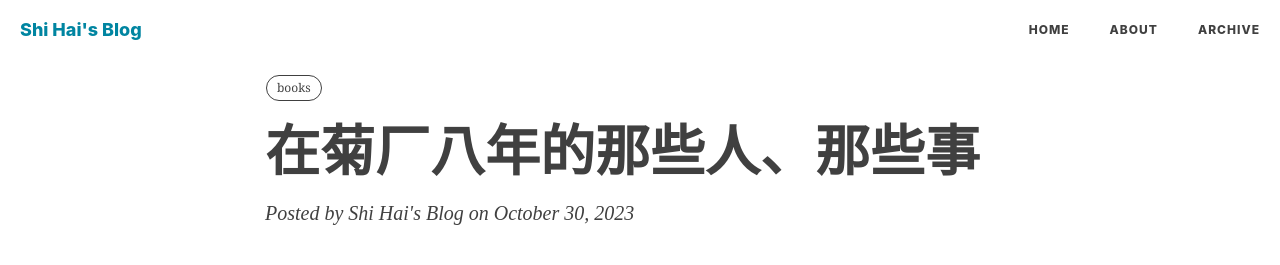
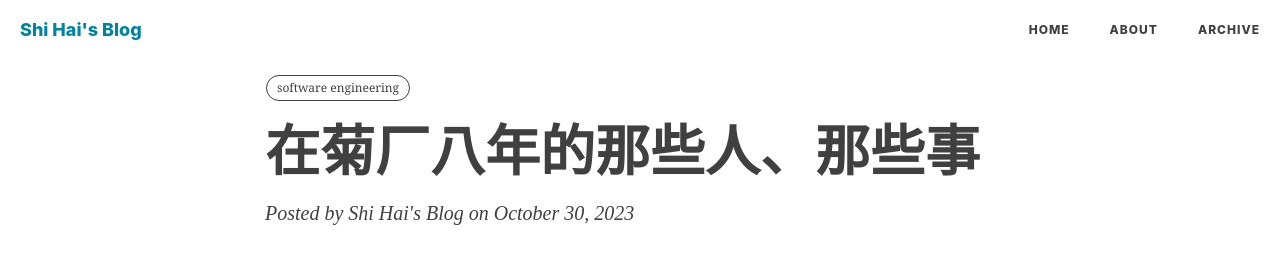
Before and after one commit to shihai1991/shihai1991.github.io, a Jekyll site: the page built from _posts/2023-10-30-在菊厂八年的那些人那些事.md, in a window 1280 px wide and 900 px high. Shown: the top 265 px of the window. Built offline with Jekyll 4.4.1, drawn with Linux system fonts in a browser that asks for light colours; nearby versions of some CDN libraries; comment, search, counter and statistics services are not loaded.

Commit message:
Update 2023-10-30-在菊厂八年的那些人那些事.md

```diff
--- a/_posts/2023-10-30-在菊厂八年的那些人那些事.md
+++ b/_posts/2023-10-30-在菊厂八年的那些人那些事.md
@@ -1,12 +1,12 @@
 ---
 layout: post
 title: 在菊厂八年的那些人、那些事
-category: software engine
+category: software engineering
 catalog: true
 header-style: text
 published: true
 tags:
-  - books
+  - software engineering
 time: '2023.10.30 12:27:00'
 ---
 
```
